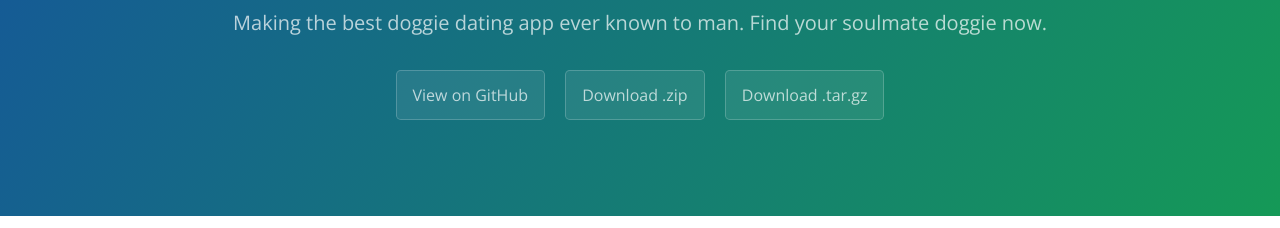
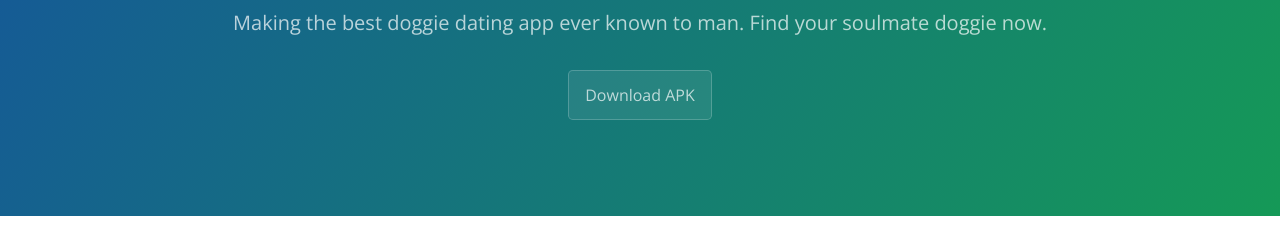
Before and after one commit to Date-A-Dog/Date-A-Dog.github.io, a plain HTML site: page index.html in a window 1280 px wide. Shown: the part 167-395 px from the top of the page. Drawn offline with nearby package versions, Linux system fonts and the light colour scheme.

Commit message:
Updated index.html

```diff
--- a/index.html
+++ b/index.html
@@ -13,9 +13,7 @@
     <section class="page-header">
       <h1 class="project-name">Date-A-Dog</h1>
       <h2 class="project-tagline">Making the best doggie dating app ever known to man. Find your soulmate doggie now.</h2>
-      <a href="https://github.com/Date-A-Dog/Date-A-Dog" class="btn">View on GitHub</a>
-      <a href="https://github.com/Date-A-Dog/Date-A-Dog/zipball/master" class="btn">Download .zip</a>
-      <a href="https://github.com/Date-A-Dog/Date-A-Dog/tarball/master" class="btn">Download .tar.gz</a>
+      <a href="https://github.com/Date-A-Dog/Date-A-Dog" class="btn">Download APK</a>
     </section>
 
     <section class="main-content">
```
